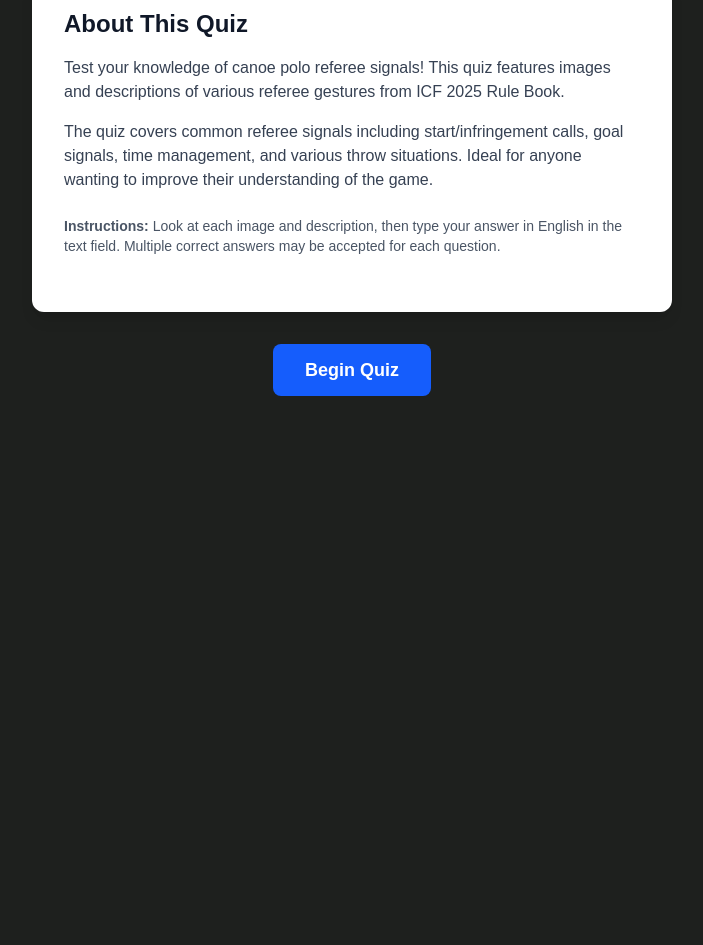
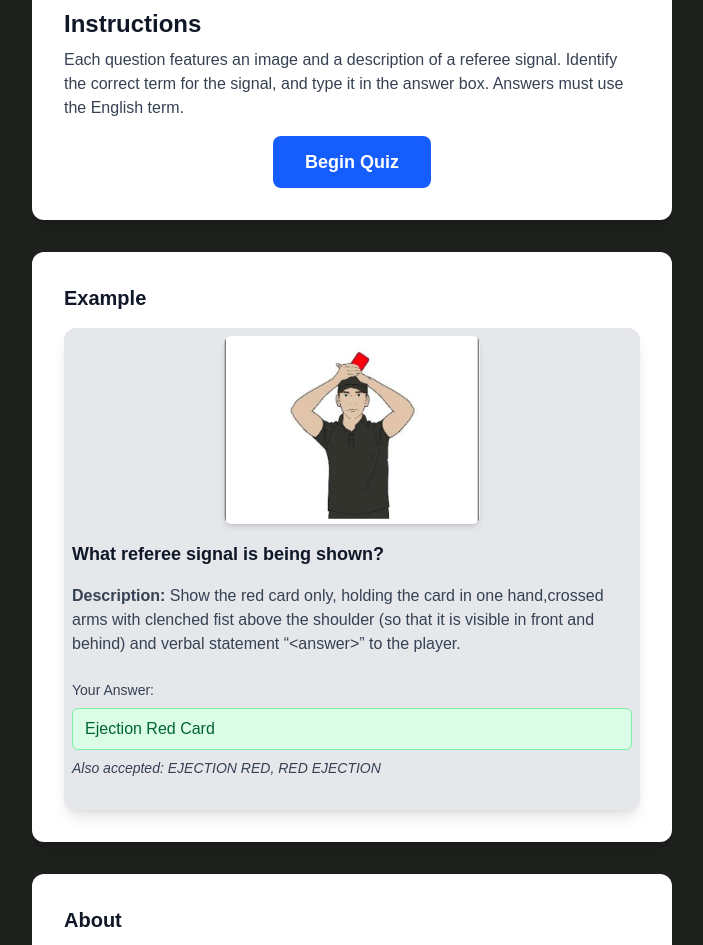
Before and after one commit to TokeF/tokef.github.io, a Next.js app: page /polo-quiz in a window 1280 px wide. Shown: the part 200-1145 px from the top of the page, without its empty margins (288-991 px from the left). Before the commit the page ends 800 px from the top, so only its background shows below. Built offline with nearby package versions, Linux system fonts and the light colour scheme.

Commit message:
create an example and better explanations

```diff
--- a/src/app/polo-quiz/page.tsx
+++ b/src/app/polo-quiz/page.tsx
@@ -10,7 +10,7 @@ export default function Page() {
   const [currentAnswer, setCurrentAnswer] = useState("");
   const [quizCompleted, setQuizCompleted] = useState(false);
   const [showAnswers, setShowAnswers] = useState(false);
-  const quizQuestions = fullQuestionSet.slice(0, 2);
+  const quizQuestions = fullQuestionSet.slice(0, 18);
 
   const isAnswerCorrect = (
     userAnswer: string,
@@ -222,33 +222,74 @@ export default function Page() {
         </h1>
 
         <div className="bg-white rounded-xl shadow-lg p-8 mb-8">
-          <h2 className="text-2xl font-bold mb-4 text-gray-900">
-            About This Quiz
+          <h2 className="text-2xl font-bold mb-2 text-gray-900">
+            Instructions
           </h2>
           <p className="text-gray-700 mb-4">
+            Each question features an image and a description of a referee
+            signal. Identify the correct term for the signal, and type it in the
+            answer box. Answers must use the English term.
+          </p>
+
+          <div className="text-center">
+            <button
+              onClick={startQuiz}
+              className="bg-blue-600 hover:bg-blue-700 text-white font-bold py-3 px-8 rounded-lg text-lg transition-colors"
+            >
+              Begin Quiz
+            </button>
+          </div>
+        </div>
+
+        <div className="bg-white rounded-xl shadow-lg p-8 mb-8">
+          <h2 className="text-xl font-bold mb-4 text-gray-900">Example</h2>
+          <div className="bg-gray-200 rounded-xl shadow-lg p-2 max-w-full max-h-3xs mx-auto">
+            <div className="mb-4 text-center">
+              <img
+                src={fullQuestionSet[18].image}
+                className="max-w-3xs max-h-3xs mx-auto rounded-lg shadow-md"
+              />
+            </div>
+
+            <div className="mb-6">
+              <h2 className="text-lg font-semibold mb-4 text-gray-900">
+                What referee signal is being shown?
+              </h2>
+              <p className="text-md text-gray-700 mb-4">
+                <strong>Description:</strong> {fullQuestionSet[18].description}
+              </p>
+            </div>
+
+            {/* Answer Input */}
+            <div className="mb-6">
+              <label
+                htmlFor="answer"
+                className="block text-sm font-medium text-gray-700 mb-2"
+              >
+                Your Answer:
+              </label>
+              <div className="w-full px-3 py-2 border border-green-300 rounded-md bg-green-100 text-green-800 font-medium">
+                {fullQuestionSet[18].answers[0]}
+              </div>
+              <p className="block text-sm font-medium text-gray-700 italic mt-2">
+                Also accepted: {fullQuestionSet[18].answers.slice(1).join(", ")}
+              </p>
+            </div>
+          </div>
+        </div>
+
+        <div className="bg-white rounded-xl shadow-lg p-8 mb-8">
+          <h2 className="text-xl font-bold mb-2 text-gray-900">About</h2>
+          <p className=" text-gray-700 mb-2">
             Test your knowledge of canoe polo referee signals! This quiz
             features images and descriptions of various referee gestures from
-            ICF 2025 Rule Book.
+            the ICF 2025 Rule Book.
           </p>
-          <p className="text-gray-700 mb-6">
-            The quiz covers common referee signals including start/infringement
-            calls, goal signals, time management, and various throw situations.
-            Ideal for anyone wanting to improve their understanding of the game.
+          <p className=" text-gray-700 mb-6">
+            The quiz covers common referee signals including start/infringement,
+            goal signals and fouls. Ideal for anyone wanting to improve their
+            understanding of the game.
           </p>
-          <p className="text-sm text-gray-600 mb-6">
-            <strong>Instructions:</strong> Look at each image and description,
-            then type your answer in English in the text field. Multiple correct
-            answers may be accepted for each question.
-          </p>
-        </div>
-
-        <div className="text-center">
-          <button
-            onClick={startQuiz}
-            className="bg-blue-600 hover:bg-blue-700 text-white font-bold py-3 px-8 rounded-lg text-lg transition-colors"
-          >
-            Begin Quiz
-          </button>
         </div>
       </main>
     );
```
